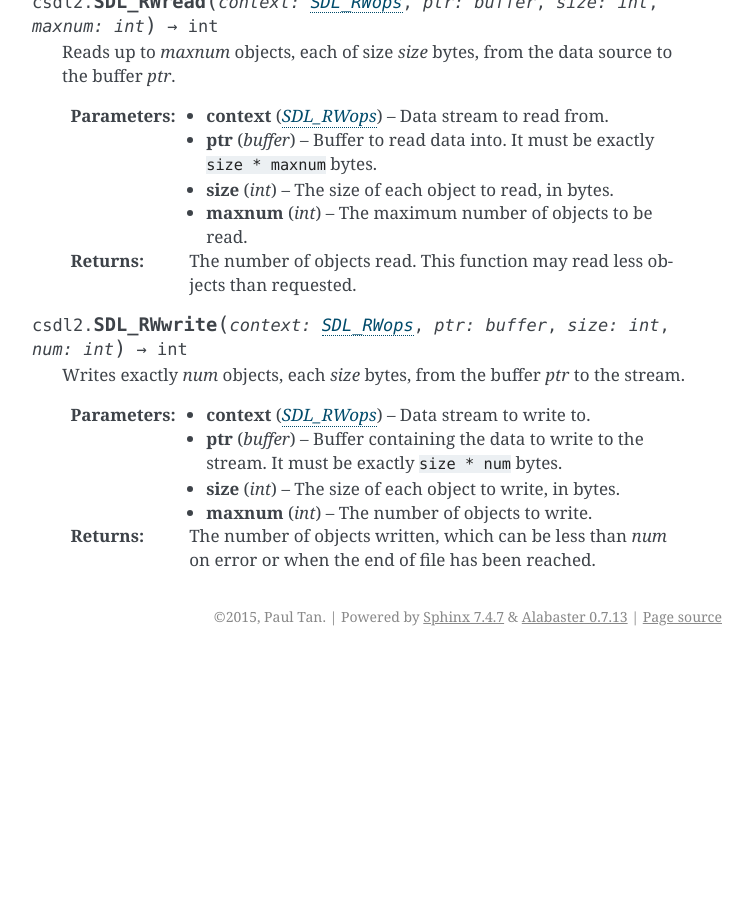
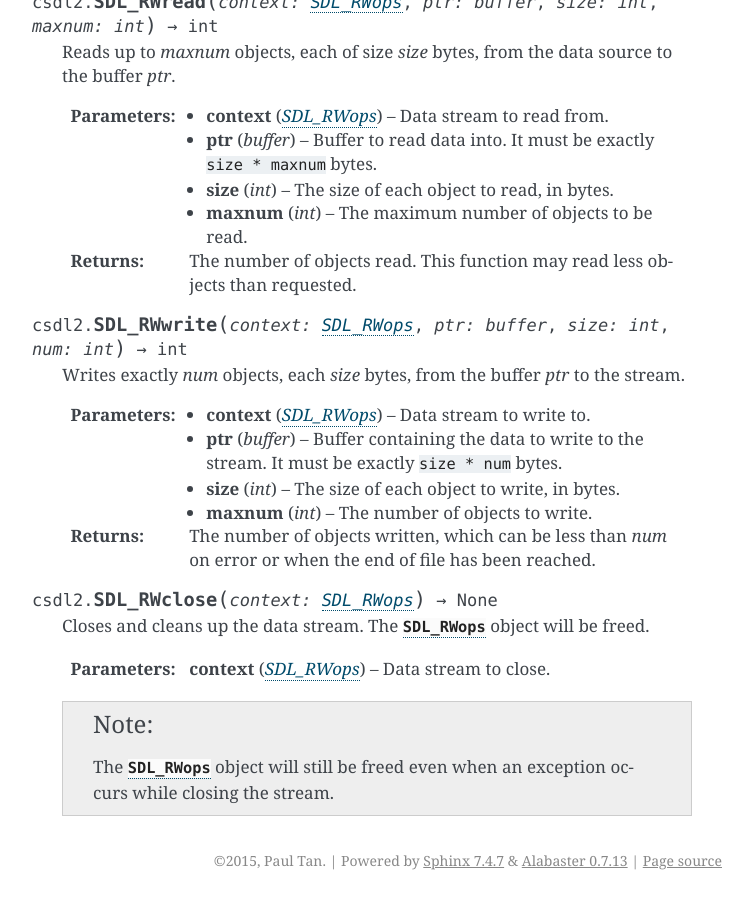
Before and after one commit to pyokagan/pycsdl2, a Sphinx documentation site: the page built from docs/api/rwops.rst, in a window 1280 px wide and 900 px high, scrolled down 3549 px. Shown: the whole window, without its empty margins (388-1141 px from the left). Built offline with Sphinx 7.4.7, drawn with Linux system fonts in a browser that asks for light colours; before the commit the page ends 4205 px from its top, so only the background shows below that.

Commit message:
rwops: implement PyCSDL2_RWclose(), replacing PyCSDL2_RWCloseFuncCall()
The function signatures of PyCSDL2_RWclose() and
PyCSDL2_RWCloseFunc.__call__() are exactly the same -- the only
difference is that the former gets the callback pointer from the
provided SDL_RWops, while the latter gets the callback pointer from its
own instance data.

As such, we rename PyCSDL2_RWCloseFuncCall() to PyCSDL2_RWclose(), and
then tweak the function body so we support the above two APIs.

```diff
--- a/docs/api/rwops.rst
+++ b/docs/api/rwops.rst
@@ -201,3 +201,13 @@ of data streams.
    :param int maxnum: The number of objects to write.
    :returns: The number of objects written, which can be less than `num` on
               error or when the end of file has been reached.
+
+.. function:: SDL_RWclose(context: SDL_RWops) -> None
+
+   Closes and cleans up the data stream. The :class:`SDL_RWops` object will be
+   freed.
+
+   :param SDL_RWops context: Data stream to close.
+
+   .. note:: The :class:`SDL_RWops` object will still be freed even when an
+             exception occurs while closing the stream.
```
Also changed, not shown: 3 other files.
